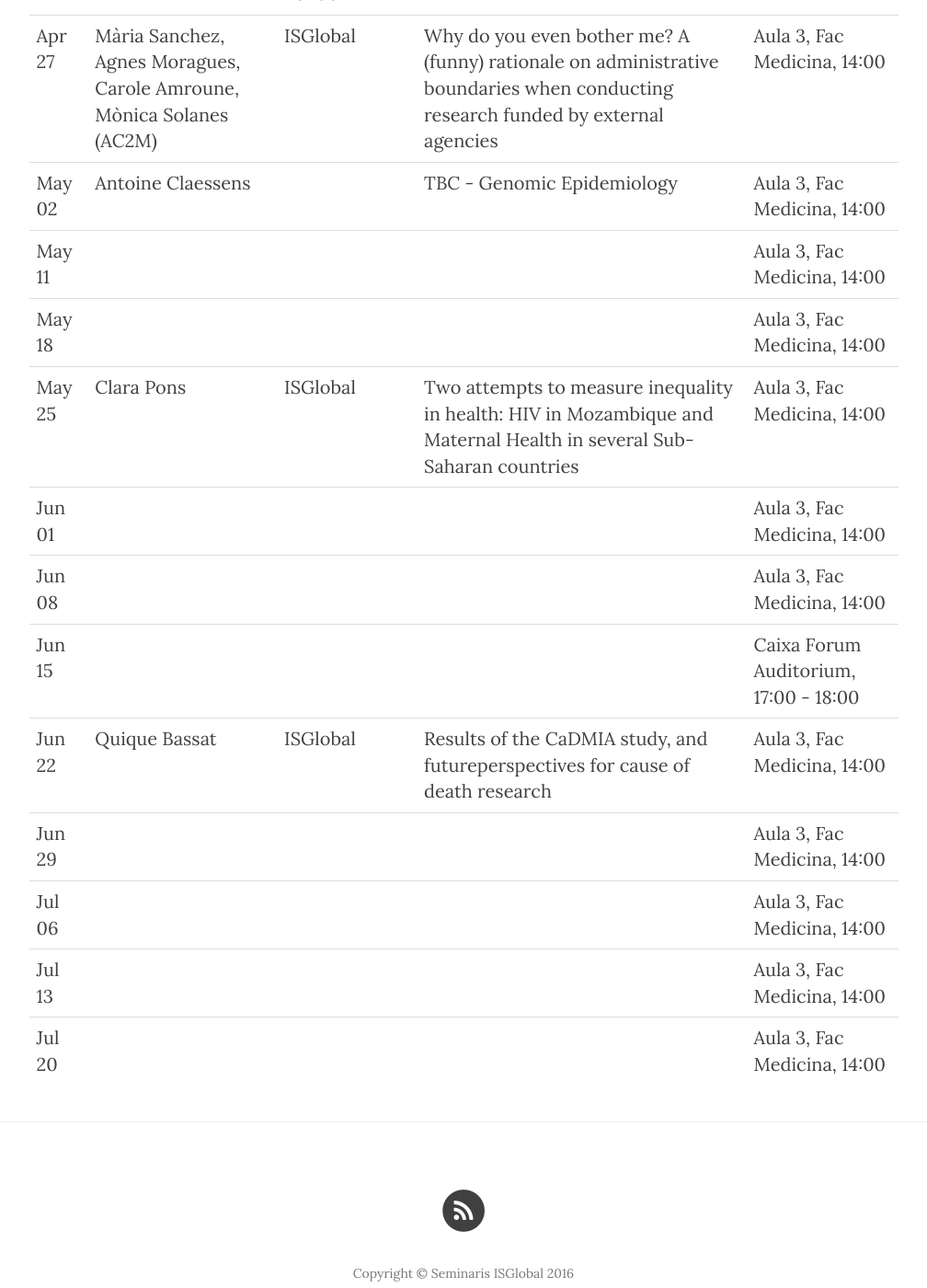
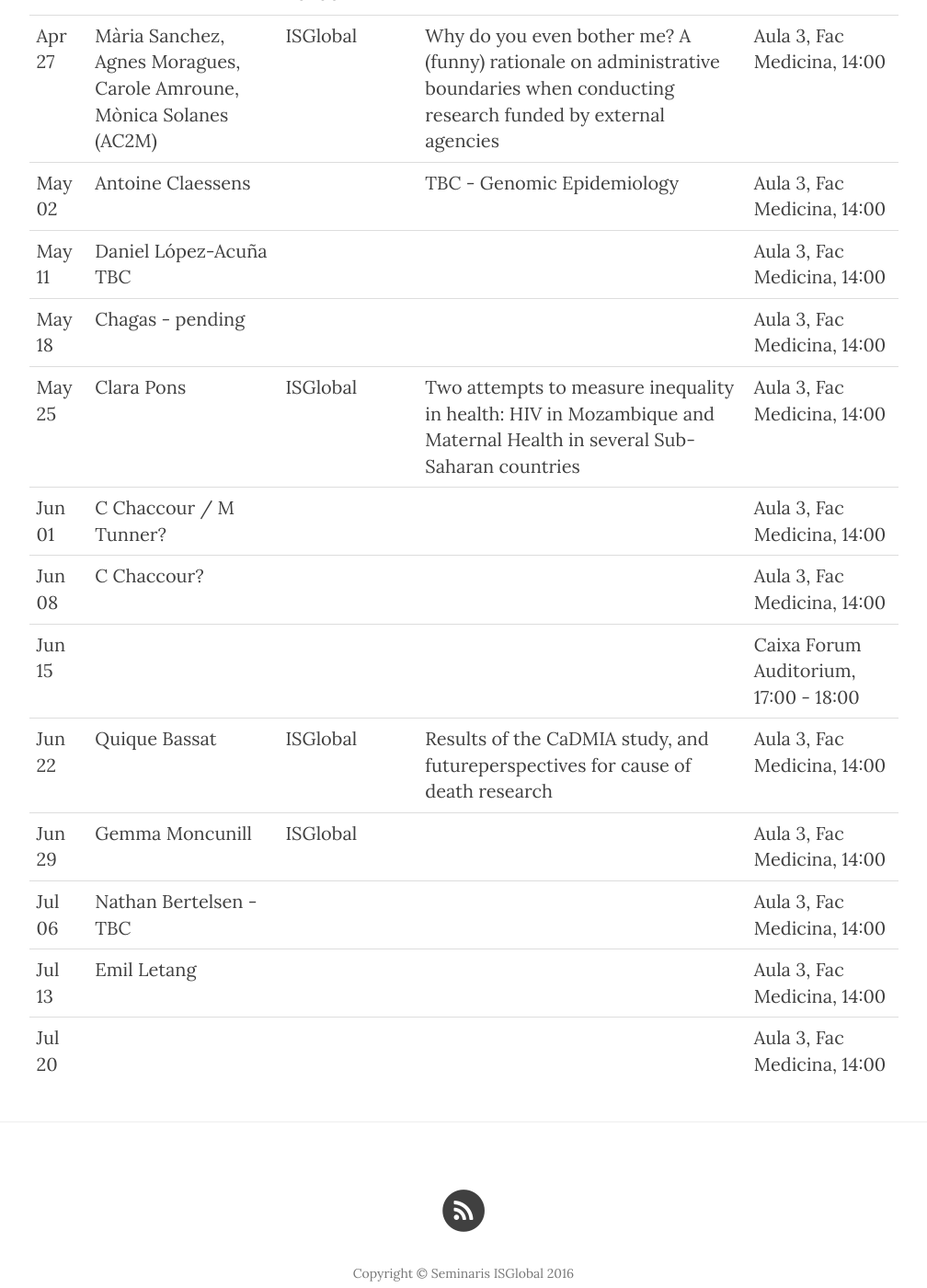
Before and after one commit to seminaris/seminaris.github.io, a Jekyll site: the page built from index.html, in a window 1280 px wide and 1400 px high, scrolled down 1164 px. Shown: the whole window at 92% size, without its empty margins (136-1144 px from the left). Built offline with Jekyll 4.4.1, drawn with Linux system fonts in a browser that asks for light colours; nearby versions of some CDN libraries; the list of posts is cut into pages by our own code.

Commit message:
updates from eva

```diff
--- a/index.html
+++ b/index.html
@@ -30,7 +30,7 @@ description: "Institut de Salut Global de Barcelona"
   </tr>
   <tr>
    <td style="text-align:left;"> Apr 06 </td>
-   <td style="text-align:left;">  </td>
+   <td style="text-align:left;"> Silvia Moriana </td>
    <td style="text-align:left;">  </td>
    <td style="text-align:left;">  </td>
    <td style="text-align:left;"> Aula 3, Fac Medicina, 14:00 </td>
@@ -65,14 +65,14 @@ description: "Institut de Salut Global de Barcelona"
   </tr>
   <tr>
    <td style="text-align:left;"> May 11 </td>
-   <td style="text-align:left;">  </td>
+   <td style="text-align:left;"> Daniel López-Acuña TBC </td>
    <td style="text-align:left;">  </td>
    <td style="text-align:left;">  </td>
    <td style="text-align:left;"> Aula 3, Fac Medicina, 14:00 </td>
   </tr>
   <tr>
    <td style="text-align:left;"> May 18 </td>
-   <td style="text-align:left;">  </td>
+   <td style="text-align:left;"> Chagas - pending </td>
    <td style="text-align:left;">  </td>
    <td style="text-align:left;">  </td>
    <td style="text-align:left;"> Aula 3, Fac Medicina, 14:00 </td>
@@ -86,14 +86,14 @@ description: "Institut de Salut Global de Barcelona"
   </tr>
   <tr>
    <td style="text-align:left;"> Jun 01 </td>
-   <td style="text-align:left;">  </td>
+   <td style="text-align:left;"> C Chaccour / M Tunner? </td>
    <td style="text-align:left;">  </td>
    <td style="text-align:left;">  </td>
    <td style="text-align:left;"> Aula 3, Fac Medicina, 14:00 </td>
   </tr>
   <tr>
    <td style="text-align:left;"> Jun 08 </td>
-   <td style="text-align:left;">  </td>
+   <td style="text-align:left;"> C Chaccour? </td>
    <td style="text-align:left;">  </td>
    <td style="text-align:left;">  </td>
    <td style="text-align:left;"> Aula 3, Fac Medicina, 14:00 </td>
@@ -114,21 +114,21 @@ description: "Institut de Salut Global de Barcelona"
   </tr>
   <tr>
    <td style="text-align:left;"> Jun 29 </td>
-   <td style="text-align:left;">  </td>
-   <td style="text-align:left;">  </td>
+   <td style="text-align:left;"> Gemma Moncunill </td>
+   <td style="text-align:left;"> ISGlobal </td>
    <td style="text-align:left;">  </td>
    <td style="text-align:left;"> Aula 3, Fac Medicina, 14:00 </td>
   </tr>
   <tr>
    <td style="text-align:left;"> Jul 06 </td>
-   <td style="text-align:left;">  </td>
+   <td style="text-align:left;"> Nathan Bertelsen - TBC </td>
    <td style="text-align:left;">  </td>
    <td style="text-align:left;">  </td>
    <td style="text-align:left;"> Aula 3, Fac Medicina, 14:00 </td>
   </tr>
   <tr>
    <td style="text-align:left;"> Jul 13 </td>
-   <td style="text-align:left;">  </td>
+   <td style="text-align:left;"> Emil Letang </td>
    <td style="text-align:left;">  </td>
    <td style="text-align:left;">  </td>
    <td style="text-align:left;"> Aula 3, Fac Medicina, 14:00 </td>
```
Also changed, not shown: 4 other files.
